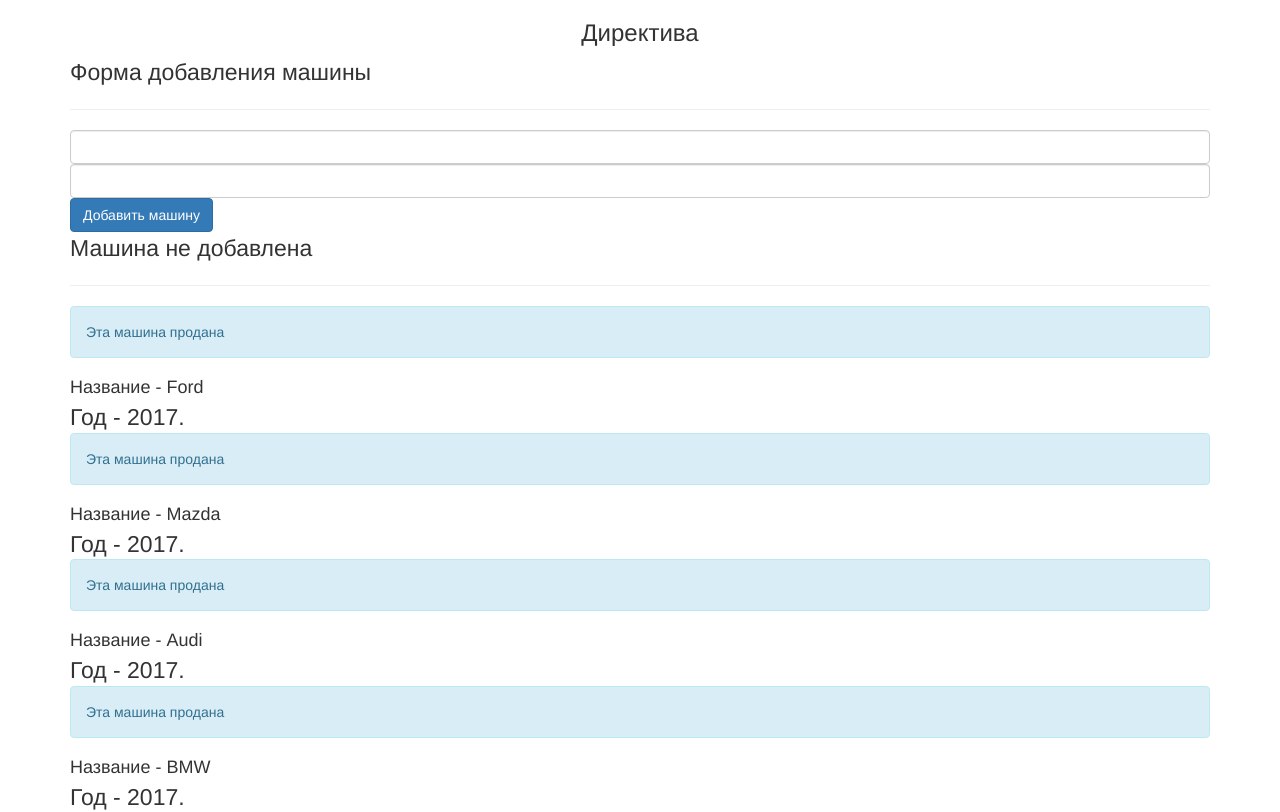
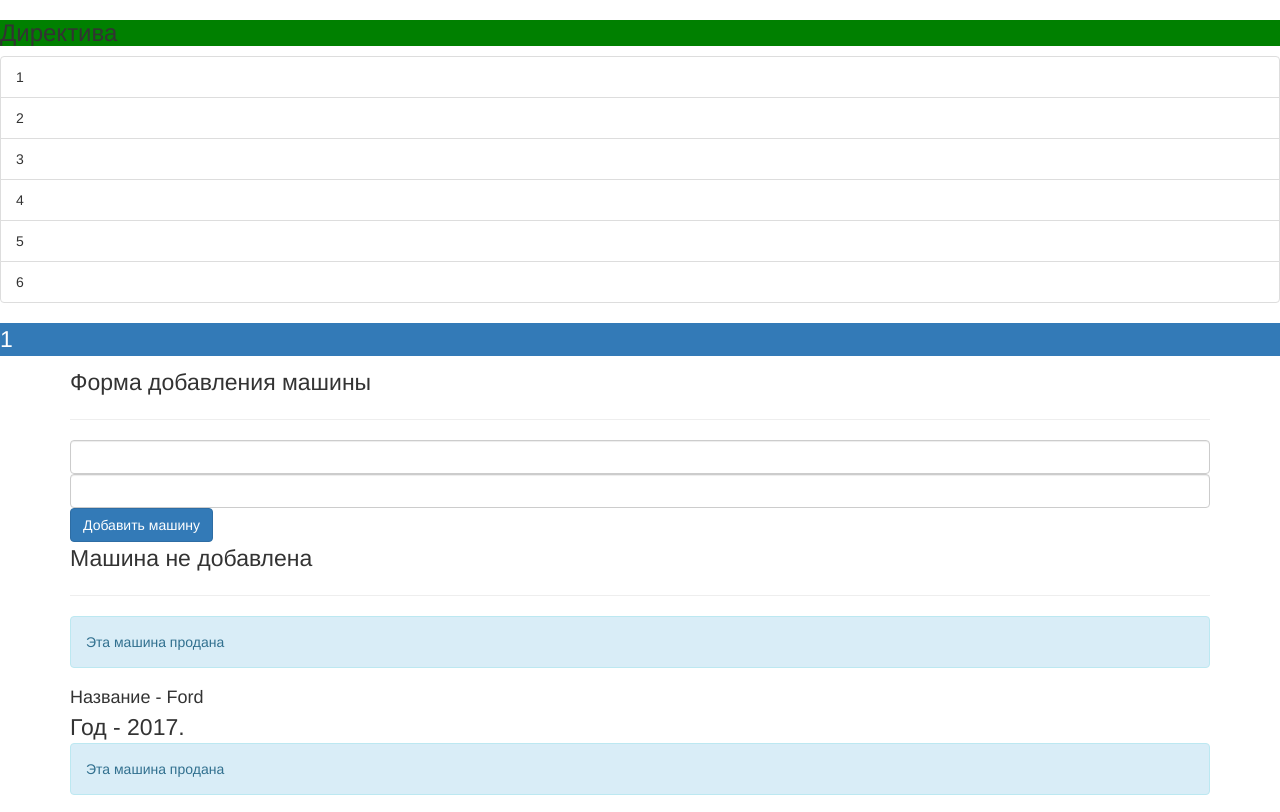
Before and after one commit to MaxVerein/Ang4Project, an Angular app: page / in a window 1280 px wide. Shown: the top 812 px of the page. Built offline with nearby package versions, Linux system fonts and the light colour scheme.

Commit message:
finish directives

```diff
--- a/src/app/app.component.html
+++ b/src/app/app.component.html
@@ -49,7 +49,24 @@
   <h3>I'm an adventurer</h3>
 </div>-->
 
-<h3 appBackground >{{headerText}}</h3>
+<!--<h3 appBackground >{{headerText}}</h3>-->
+
+<h3 appBackground [hoverColor]="'red'" [defaultColor]="'green'">{{headerText}}</h3>
+
+<ul class="list-group">
+  <li class="list-group-item" *ngFor="let item of items" (mouseover)="onClick(item)">
+    {{ item }}
+  </li>
+</ul>
+
+<div class="label-primary" [ngSwitch]="current">
+  <p *ngSwitchCase="1">1</p>
+  <p *ngSwitchCase="2">2</p>
+  <p *ngSwitchCase="3">3</p>
+  <p *ngSwitchCase="4">4</p>
+  <p *ngSwitchDefault>Default</p>
+</div>
+
 
 <div class="container">
   <div class="row">
--- a/src/app/app.component.scss
+++ b/src/app/app.component.scss
@@ -12,3 +12,14 @@ h4:focus{
 .text-color {
   color: #ffffff;
 }
+
+.list-group-item:hover {
+  border: 2px solid black;
+  margin: 1px;
+  color: #4f55ff;
+  background: #acd9ff;
+}
+
+.label-primary{
+  color:white;
+}
--- a/src/app/app.component.ts
+++ b/src/app/app.component.ts
@@ -9,4 +9,12 @@ export class AppComponent {
   title = 'app';
   headerText = 'Директива';
 
+  items = [1, 2, 3, 4, 5, 6];
+  current = 1;
+
+  onClick (item: number) {
+    console.log(item);
+    this.current = item;
+  }
+
 }
--- a/src/app/directives/background.directive.ts
+++ b/src/app/directives/background.directive.ts
@@ -1,11 +1,15 @@
-import {Directive, ElementRef, HostBinding, HostListener, OnInit, Renderer2} from '@angular/core';
+import {Directive, ElementRef, HostBinding, HostListener, Input, OnInit, Renderer2} from '@angular/core';
 
 @Directive({
   selector: '[appBackground]'
 })
 export class BackgroundDirective implements OnInit {
+  // @Input('appBackground') hoverColor: string;
+  @Input() defaultColor; string
+  @Input() hoverColor: string;
+  @Input() highlightColor = 'yellow';
 
-  @HostBinding('style.backgroundColor') background: String;
+  @HostBinding('style.backgroundColor') background: string;
 
   constructor(private element: ElementRef, private renderer: Renderer2) {}
 
@@ -17,20 +21,30 @@ export class BackgroundDirective implements OnInit {
     nativeElement.style.textAlign = 'center'; // плохой подход
    // nativeElement.style.color = 'white';
     this.renderer.addClass(nativeElement, 'text-color');*/
-    const { nativeElement } = this.element;
-    nativeElement.style.textAlign = 'center'; // плохой подход
+
+  //  const { nativeElement } = this.element;
+  //  nativeElement.style.textAlign = 'center'; // плохой подход
+    this.background = this.defaultColor;
   }
 
   @HostListener('mouseenter', ['$event']) mouseEnter(event: Event) {
     const { nativeElement } = this.element;
   //  this.renderer.setStyle(nativeElement, 'background-color', 'blue');
    this.renderer.addClass(nativeElement, 'text-color');
-    this.background = 'blue';
+  //  this.background = 'blue';
+   // this.background = this.hoverColor;
+      this.background = this.hoverColor;
   }
 
-  @HostListener('mouseleave', ['$event']) mouseLeave(event: Event) {
+/*  @HostListener('mouseleave', ['$event']) mouseLeave(event: Event) {
     const { nativeElement } = this.element;
     this.renderer.removeClass(nativeElement, 'text-color');
     this.background = 'transparent';
-  }
+  }*/
+
+/*  @HostListener('mouseleave') mouseLeave() {
+    const { nativeElement } = this.element;
+    this.renderer.removeClass(nativeElement, 'text-color');
+    this.background = 'transparent';
+  }*/
 }
```
